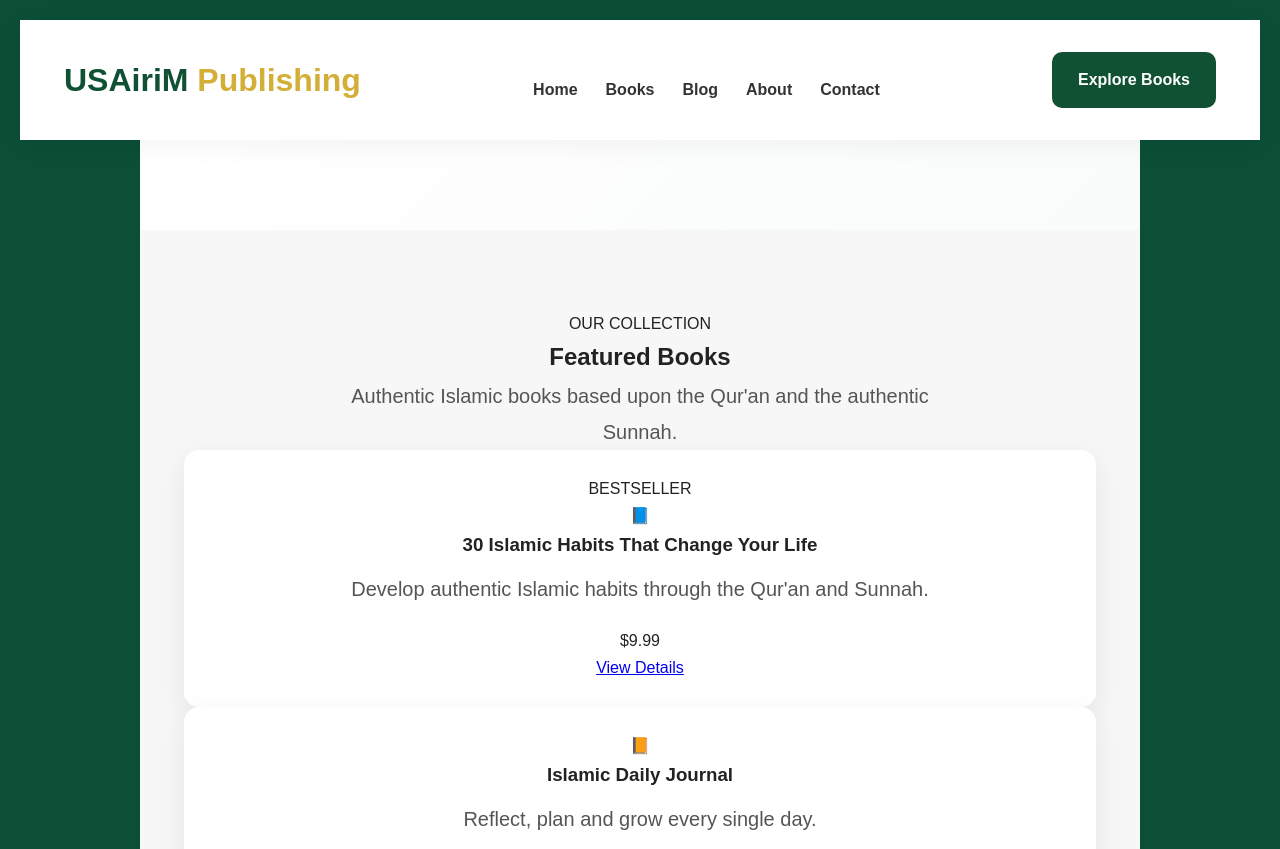
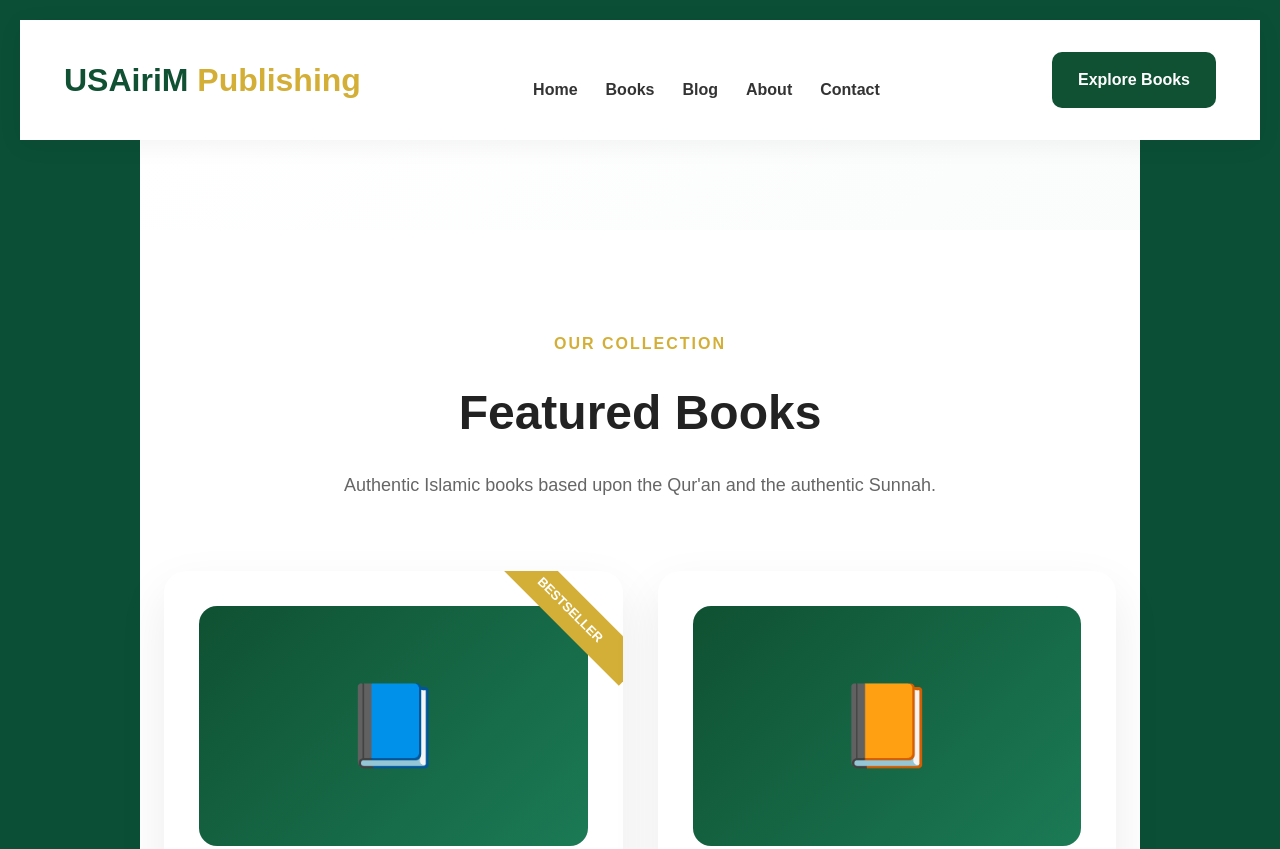
Before and after one commit to alnafay110-boop/USAiriM-, a plain HTML site: page index.html in a window 1280 px wide. Shown: the top 849 px of the page. Drawn offline with Linux system fonts and the light colour scheme.

Commit message:
Add styles for featured section and book cards

```diff
--- a/style.css
+++ b/style.css
@@ -449,3 +449,166 @@ justify-content:center;
 }
 
 }
+.featured{
+
+padding:100px 0;
+
+background:white;
+
+}
+
+.section-title{
+
+text-align:center;
+
+margin-bottom:70px;
+
+}
+
+.section-title span{
+
+color:var(--gold);
+
+font-weight:700;
+
+letter-spacing:2px;
+
+}
+
+.section-title h2{
+
+font-size:48px;
+
+margin:15px 0;
+
+}
+
+.section-title p{
+
+max-width:650px;
+
+margin:auto;
+
+color:#666;
+
+font-size:18px;
+
+}
+
+.book-grid{
+
+display:grid;
+
+grid-template-columns:repeat(auto-fit,minmax(300px,1fr));
+
+gap:35px;
+
+}
+
+.book-card{
+
+background:white;
+
+border-radius:22px;
+
+padding:35px;
+
+box-shadow:0 20px 50px rgba(0,0,0,.08);
+
+transition:.35s;
+
+position:relative;
+
+overflow:hidden;
+
+}
+
+.book-card:hover{
+
+transform:translateY(-10px);
+
+}
+
+.book-cover{
+
+height:240px;
+
+background:linear-gradient(135deg,#0F5132,#1B7A55);
+
+border-radius:18px;
+
+display:flex;
+
+justify-content:center;
+
+align-items:center;
+
+font-size:80px;
+
+margin-bottom:30px;
+
+color:white;
+
+}
+
+.ribbon{
+
+position:absolute;
+
+top:20px;
+
+right:-35px;
+
+background:#D4AF37;
+
+color:white;
+
+padding:8px 45px;
+
+font-size:13px;
+
+transform:rotate(45deg);
+
+font-weight:bold;
+
+}
+
+.price{
+
+font-size:28px;
+
+font-weight:bold;
+
+color:#0F5132;
+
+margin:20px 0;
+
+}
+
+.buy-btn{
+
+display:block;
+
+text-align:center;
+
+background:#0F5132;
+
+color:white;
+
+padding:15px;
+
+border-radius:12px;
+
+text-decoration:none;
+
+font-weight:bold;
+
+transition:.3s;
+
+}
+
+.buy-btn:hover{
+
+background:#0a3c26;
+
+}
```
